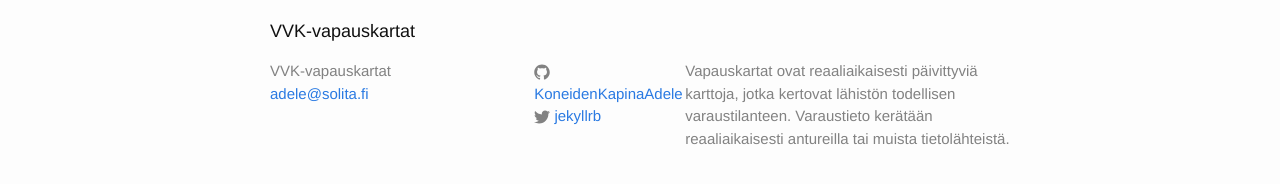
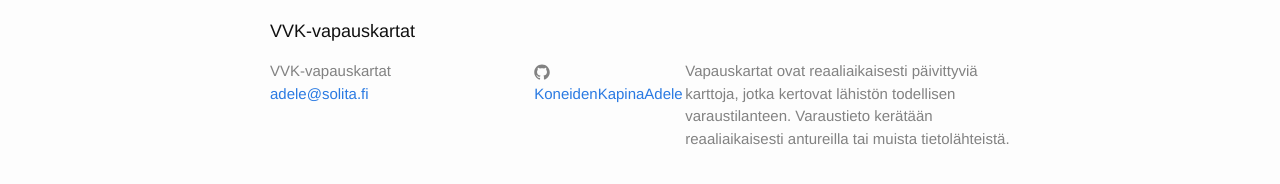
Before and after one commit to KoneidenKapinaAdele/vvk, a Jekyll site: the page built from blog.html, in a window 1280 px wide. Shown: the part 309-493 px from the top of the page. Built offline with Jekyll 4.4.1, drawn with Linux system fonts in a browser that asks for light colours.

Commit message:
fix config.yml more

```diff
--- a/_config.yml
+++ b/_config.yml
@@ -12,9 +12,8 @@
   Vapauskartat ovat reaaliaikaisesti päivittyviä karttoja, jotka
   kertovat lähistön todellisen varaustilanteen. Varaustieto kerätään
   reaaliaikaisesti antureilla tai muista tietolähteistä.
-baseurl: "" # "http://koneidenkapinaadele.github.io/vvk"
-url: "http://koneidenkapinaadele.github.io/"
-twitter_username: jekyllrb
+baseurl: "http://koneidenkapinaadele.github.io/vvk"
+url: "https://github.com/KoneidenKapinaAdele"
 github_username:  KoneidenKapinaAdele
 
 # Build settings
```
